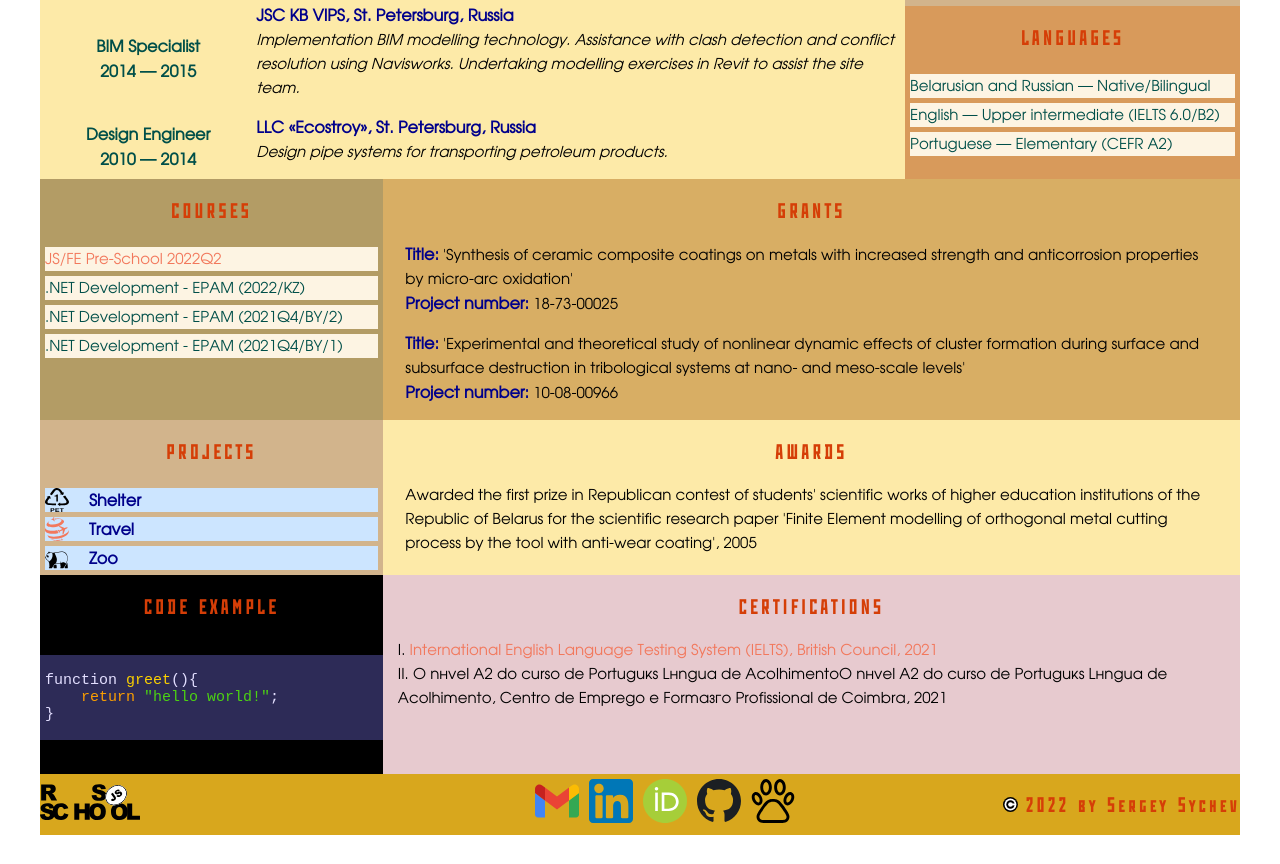
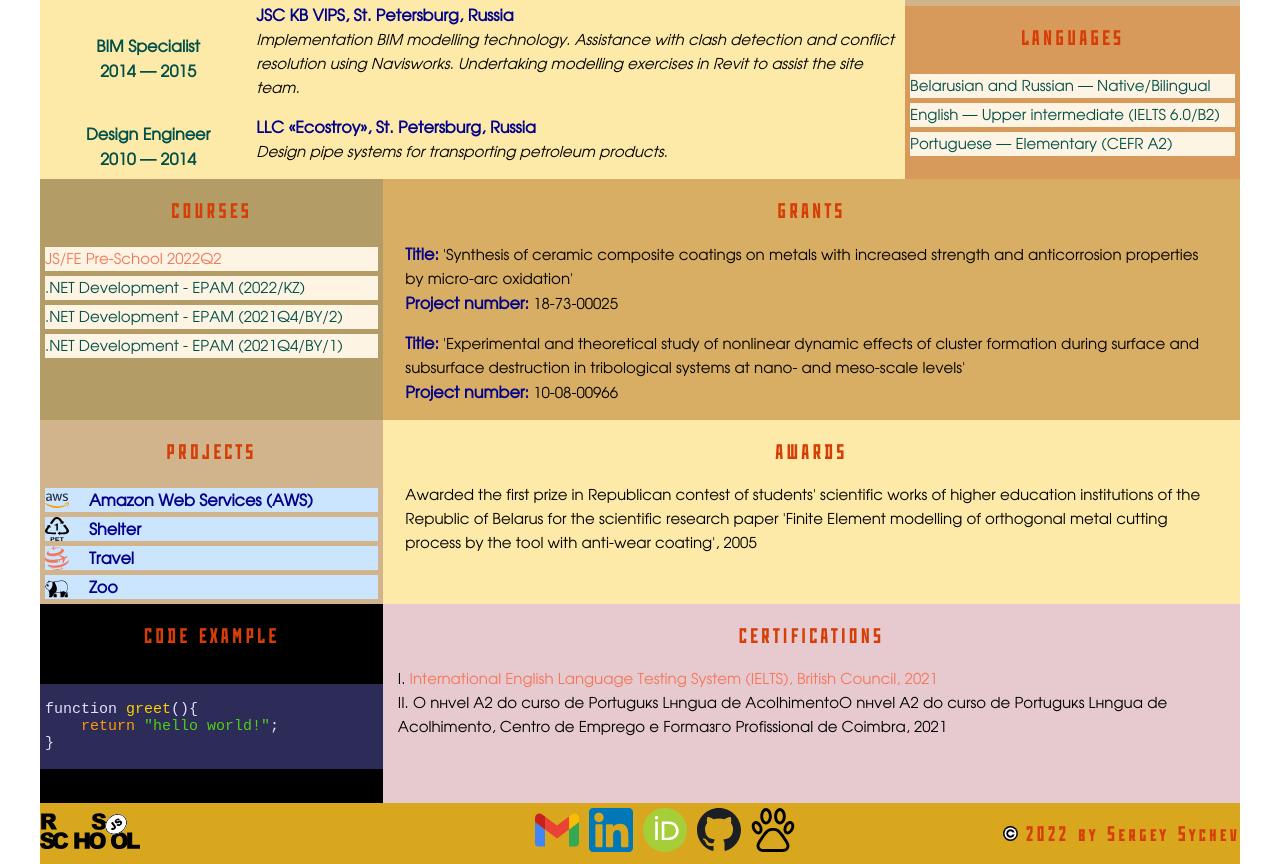
Before and after one commit to sesychev/rsschool-cv, a plain HTML site: page index.html in a window 1280 px wide. Shown: the part 1604-2468 px from the top of the page. Before the commit the page ends 2439 px from the top, so only its background shows below. Drawn offline with nearby package versions, Linux system fonts and the light colour scheme.

Commit message:
cv-task: update some features

```diff
--- a/index.html
+++ b/index.html
@@ -173,10 +173,10 @@ function greet(){
                 <div id="projects" class="projects">
                     <h2 class="heading">PROJECTS</h2>
                     <ul class="ul-projects">
+                        <li><a href="https://d1oz5ur4102ia5.cloudfront.net/"><img class="icon" src="./img/aws.svg" alt="icon-aws"><strong>Amazon Web Services (AWS)</strong></a></li>
                         <li><a href="https://rolling-scopes-school.github.io/sesychev-JSFE2022Q1/shelter/pages/main/"><img class="icon" src="./img/pet.svg" alt="icon-shelter"><strong>Shelter</strong></a></li>
                         <li><a href="https://rolling-scopes-school.github.io/sesychev-JSFEPRESCHOOL2022Q2/travel/"><img class="icon" src="./img/favicon.svg" alt="icon-travel"><strong>Travel</strong></a></li>
                         <li><a href="https://rolling-scopes-school.github.io/sesychev-JSFE2022Q3/online-zoo/pages/main/"><img class="icon" src="./img/travel.svg" alt="icon-zoo"><strong>Zoo</strong></a></li>
-
                     </ul>
                 </div>
                 <div id="awards" class="awards">
```
Also changed, not shown: img/aws.svg (added).
